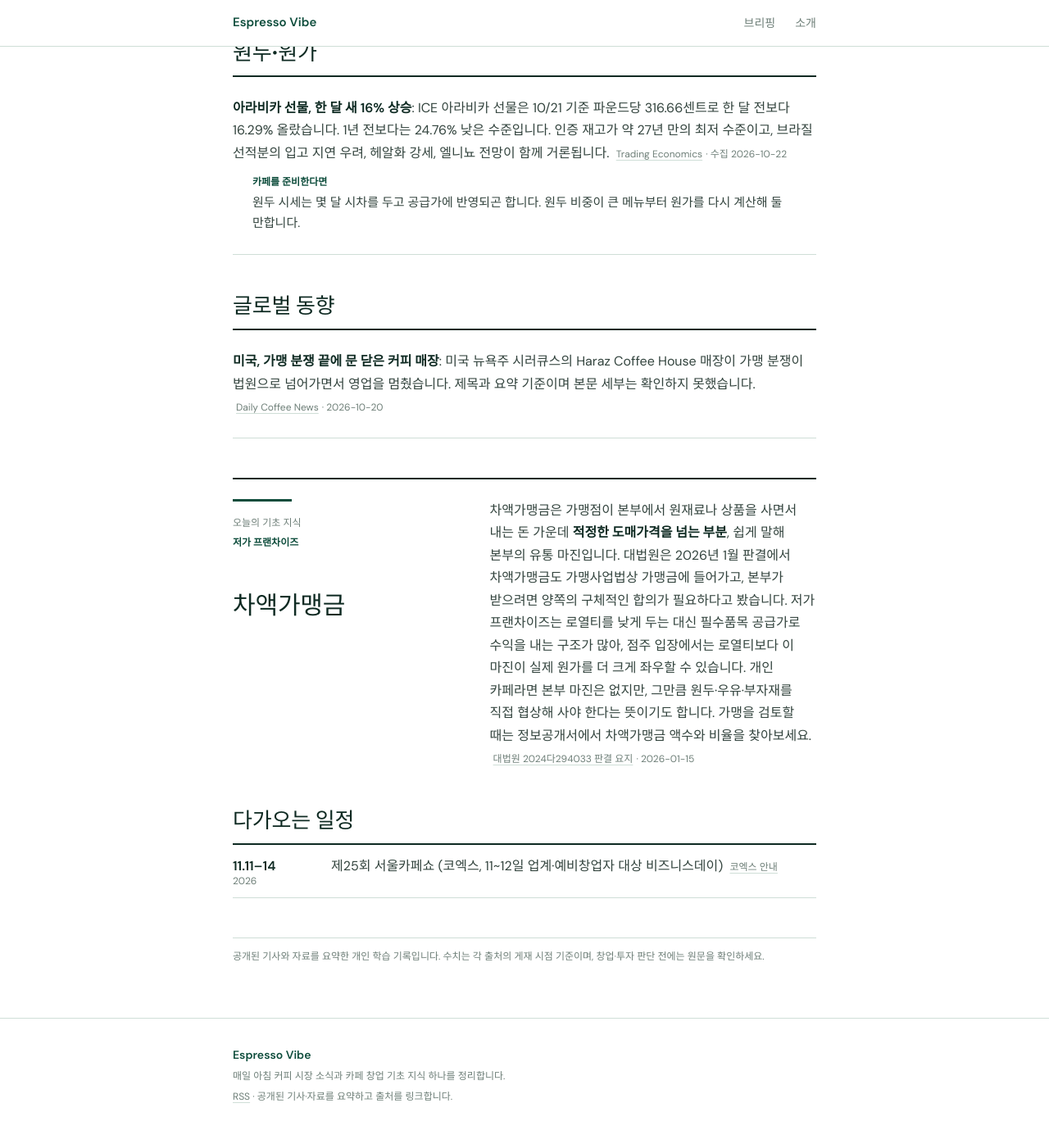
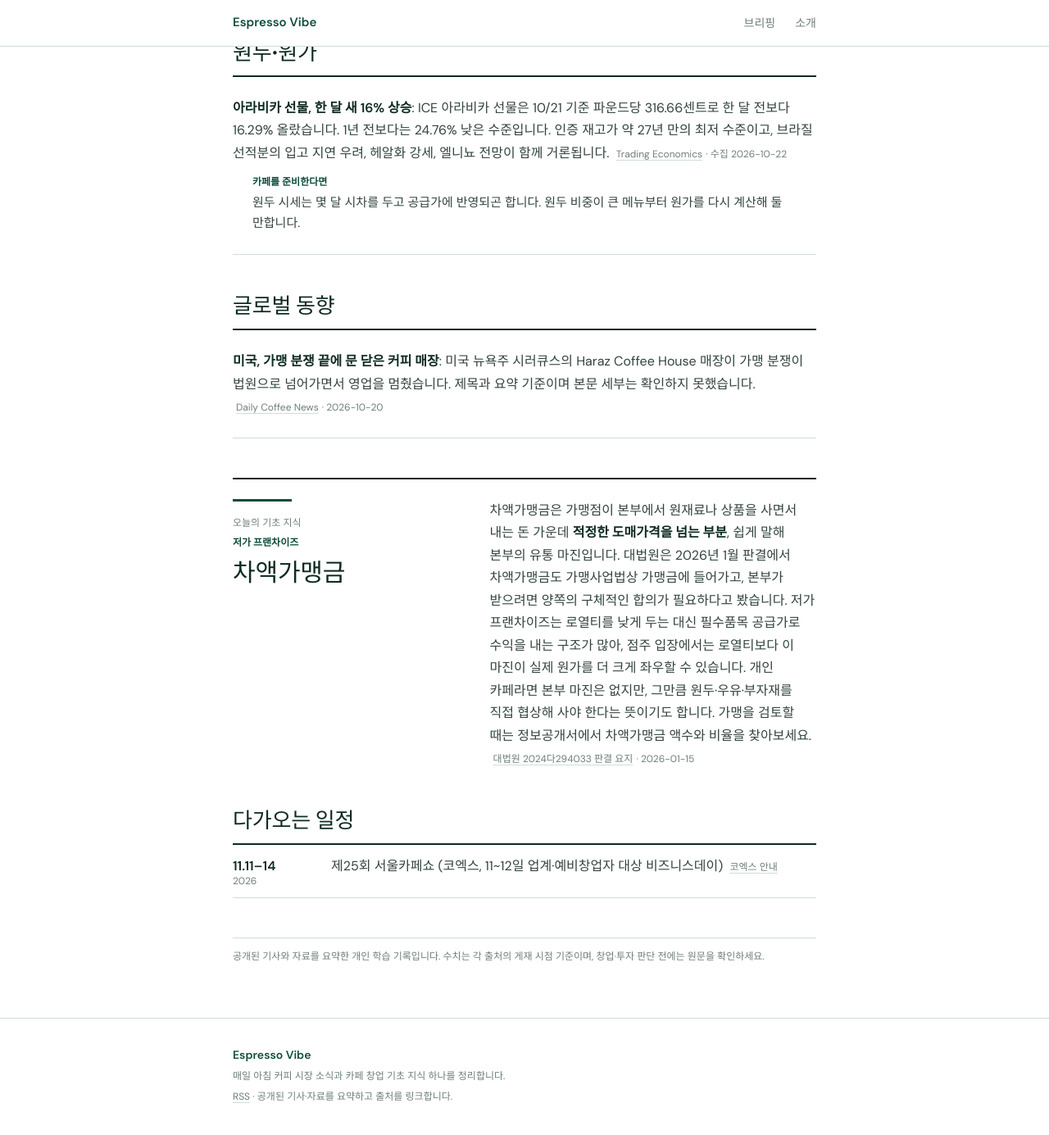
Before and after one commit to Jaydeniel/coffee-briefing-blog, a Jekyll site: the page built from _posts/2026-10-22-coffee-briefing.md, in a window 1280 px wide and 1400 px high, scrolled down 919 px. Shown: the top 1385 px of the window at 82% size. Built offline with Jekyll 4.4.1, drawn with Linux system fonts in a browser that asks for light colours; some web fonts are replaced.

Commit message:
기초 지식 왼쪽 단: 개념 이름 위 여백 제거

```diff
--- a/_sass/espresso/_post-sections.scss
+++ b/_sass/espresso/_post-sections.scss
@@ -32,7 +32,8 @@
 .sec-basics { display: grid; grid-template-columns: 2fr 3fr; column-gap: var(--space-12); padding-top: var(--space-6); border-top: var(--rule-strong); }
 .basics-left::before { content: ""; display: block; width: var(--keyline-width); border-top: var(--rule-accent); margin-bottom: var(--space-4); }
 .basics-kicker { margin: 0 0 var(--space-2) !important; font-size: var(--fs-running); color: var(--muted); display: flex; flex-direction: column; gap: var(--space-1); }
-.basics-left h2 { font-size: 30px !important; line-height: 1.2; }
+.basics-left { align-self: start; }
+.basics-left h2 { font-size: 30px !important; line-height: 1.2; margin-top: var(--space-2) !important; }
 .basics-body > * + * { margin-top: var(--space-4); }
 .basics-body p { margin: 0; }
 
```
